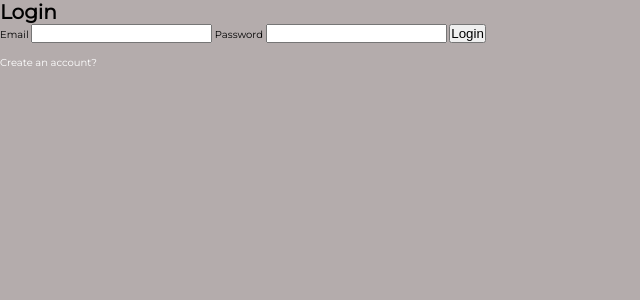
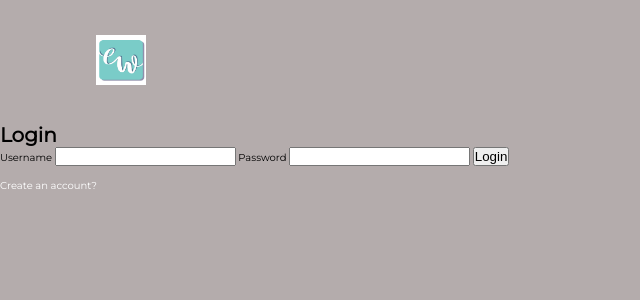
Before and after one commit to DevEca/ExpressWrite, a Flask app: page /login in a window 1280 px wide. Shown: the top 300 px of the page, without its empty margins (0-640 px from the left). Run offline with Flask 2, Linux system fonts and the light colour scheme; some libraries are stand-ins or nearby versions.

Commit message:
Update login.html

```diff
--- a/templates/login.html
+++ b/templates/login.html
@@ -8,17 +8,18 @@
     <title>Login</title>
 </head>
 <body>
+    <div class="navbar">
+        <a href="{{ url_for('transagain') }}"><img src="{{url_for('static', filename='img/logo.png')}}" class="logo"></a>
+    </div>
 
     <h1>Login</h1>
     <form action="{{url_for('login')}}" method="post">
-            <label>Email</label>
-            <input type="email" name="email" id="email" required>
+        <label>Username</label>
+        <input type="text" name="username" id="username" required>
         <label>Password</label>
         <input type="password" name="password" id="password" required>
         <input type="submit" value="Login">
     </form>
     <a href="{{url_for('register')}}"><br>Create an account?</b></a>
-
-
 </body>
 </html>
```
Lines whose indentation alone changed are shown as unchanged.
